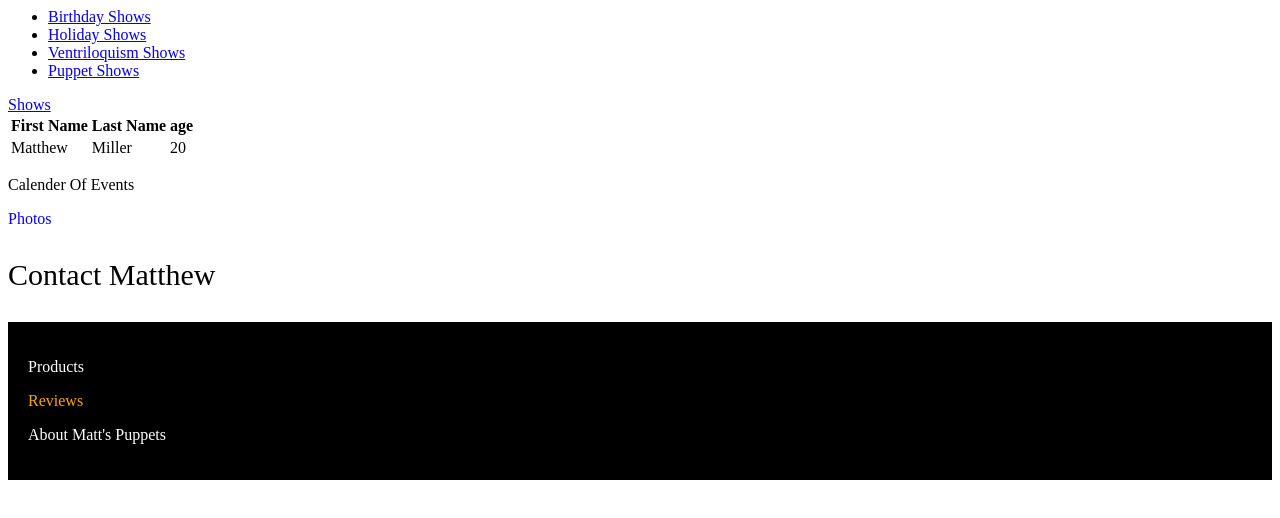
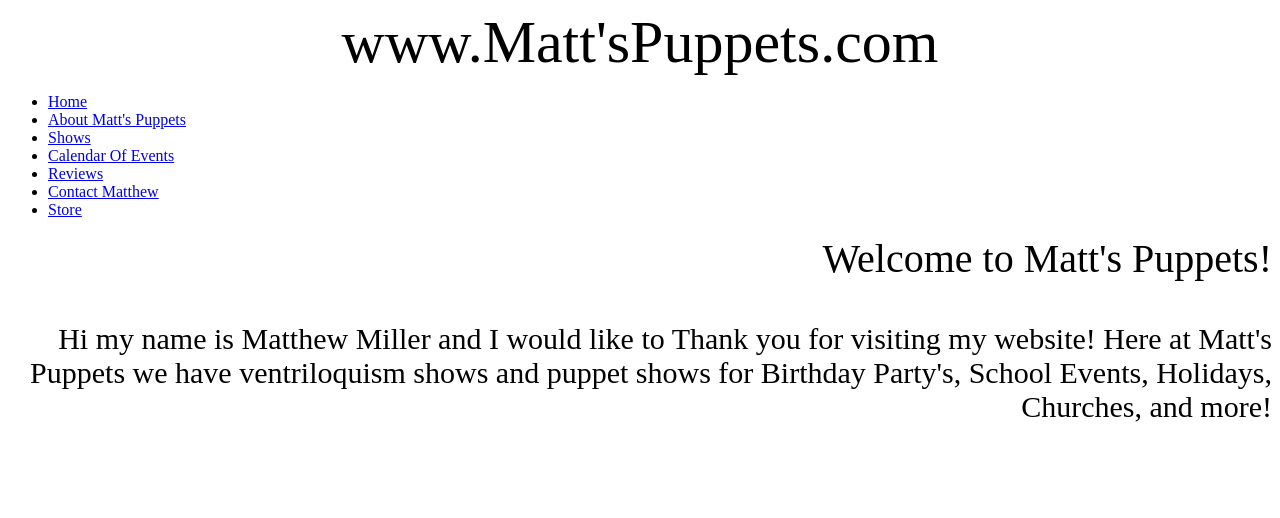
Before and after one commit to mattm4474/matt-s_Puppets, a plain HTML site: page index.html in a window 1280 px wide. Drawn offline with Linux system fonts and the light colour scheme.

Commit message:
Update index.html

```diff
--- a/index.html
+++ b/index.html
@@ -4,44 +4,23 @@
 <title>Matt's Puppets</title>
 </head>
 <body>
+<header>
+<div align="center" style = "font-size:60px;"</div>
+www.Matt'sPuppets.com
+</header>
 <ul>
-<li><a href="#Birthday Shows">Birthday Shows</a></li>
-<li><a href="#Holiday Shows">Holiday Shows</a></li>
-<li><a href="#Ventriloquism Shows">Ventriloquism Shows</a></li>
-<li><a href="#Puppet Shows">Puppet Shows</a></li>
+<li><a href="https://www.matt'spuppets.com">Home</a></li>
+<li><a href="https://www.matt'spuppets.com">About Matt's Puppets</a></li>
+<li><a href="https://www.matt'spuppets.com">Shows</a></li>
+<li><a href="https://www.matt'puppets.com">Calendar Of Events</a></li>
+<li><a href="https://www.matt'spuppets.com">Reviews</a></li>
+<li><a href="https://www.matt'spuppets.com">Contact Matthew</a></li>
+<li><a href="https://www.matt'spuppets.com">Store</a></li>
 </ul>
-<p align = left>
-<a href="https://jsfiddle.net/mattm4474/5ar9hu67/">Shows</a>
-<table>
-<tr>
-  <th>First Name</th>
-  <th>Last Name</th>
-  <th>age</th>
-</tr>
-<tr>
- <td>Matthew</td>
- <td>Miller</td>
- <td>20</td>
-</table>
-<p align = left>
- Calender Of Events
-<p style = "color:blue;">
-Photos
+<div align="right" style = "font-size:40px;"</div>
+Welcome to Matt's Puppets!
+<p><div align="right" style = "font-size:30px;"</div>
+Hi my name is Matthew Miller and I would like to Thank you for visiting my website! Here at Matt's Puppets we have ventriloquism shows and puppet shows for Birthday Party's, School Events, Holidays, Churches, and more!
 </p>
-<p align = left>
-<p style = "font-size:30px;">
-  Contact Matthew
-  <div style="background-color:black;color:white;padding:20px;">
-  <p align = left>
-   Products
-   </p>
-
-<p align = left>
-<span style="color:orange"> Reviews</span>
-<p align = left>
-About Matt's Puppets
-</p>
-</div>
 </body>
-
 </html>
```
